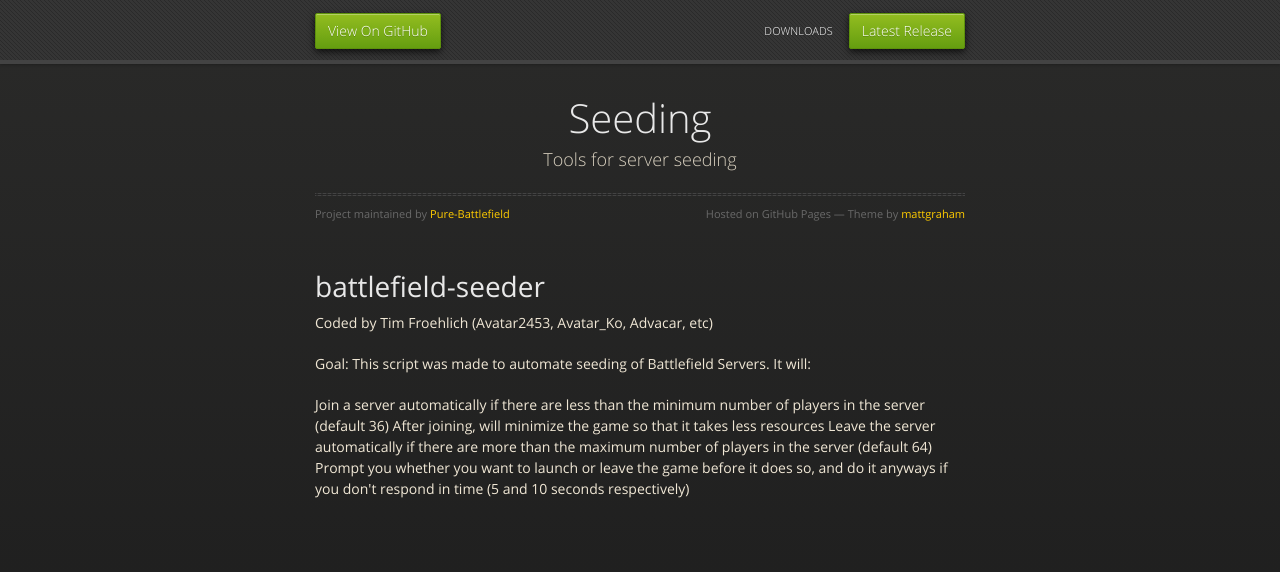
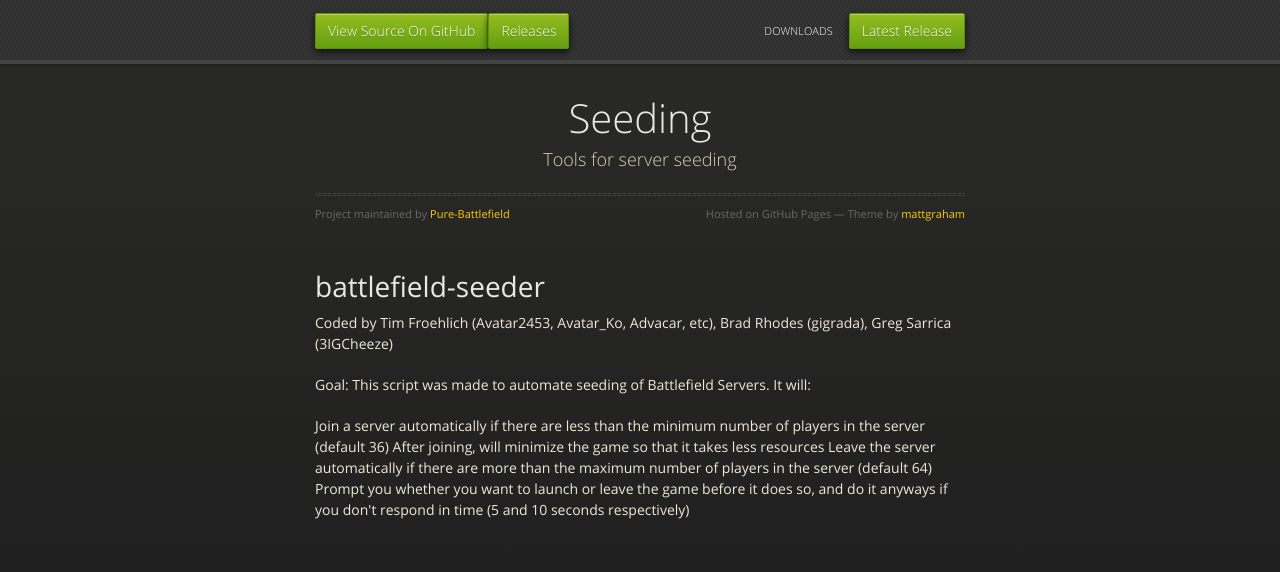
Before and after one commit to Pure-Battlefield/Seeding, a plain HTML site: page index.html in a window 1280 px wide. Drawn offline with nearby package versions, Linux system fonts and the light colour scheme.

Commit message:
Updated links to version 2.5

```diff
--- a/index.html
+++ b/index.html
@@ -20,8 +20,9 @@
   <body>
       <div id="header">
         <nav>
-          <li class="fork"><a href="https://github.com/Pure-Battlefield/Seeding">View On GitHub</a></li>
-          <li class="downloads"><a href="https://github.com/Pure-Battlefield/Seeding/releases">Latest Release</a></li>
+          <li class="fork"><a href="https://github.com/Pure-Battlefield/Seeding">View Source On GitHub</a></li>
+          <li class="fork"><a href="https://github.com/Pure-Battlefield/Seeding/releases">Releases</a></li>
+          <li class="downloads"><a href="https://github.com/Pure-Battlefield/Seeding/releases/download/2.5/BattlefieldSeeder_2.5.zip">Latest Release</a></li>
           <li class="title">DOWNLOADS</li>
         </nav>
       </div><!-- end header -->
@@ -40,7 +41,7 @@
         <h1>
 <a name="battlefield-seeder" class="anchor" href="#battlefield-seeder"><span class="octicon octicon-link"></span></a>battlefield-seeder</h1>
 
-<p>Coded by Tim Froehlich (Avatar2453, Avatar_Ko, Advacar, etc)</p>
+<p>Coded by Tim Froehlich (Avatar2453, Avatar_Ko, Advacar, etc), Brad Rhodes (gigrada), Greg Sarrica (3IGCheeze)</p>
 
 <p>Goal: This script was made to automate seeding of Battlefield Servers. It will:</p>
 
```
